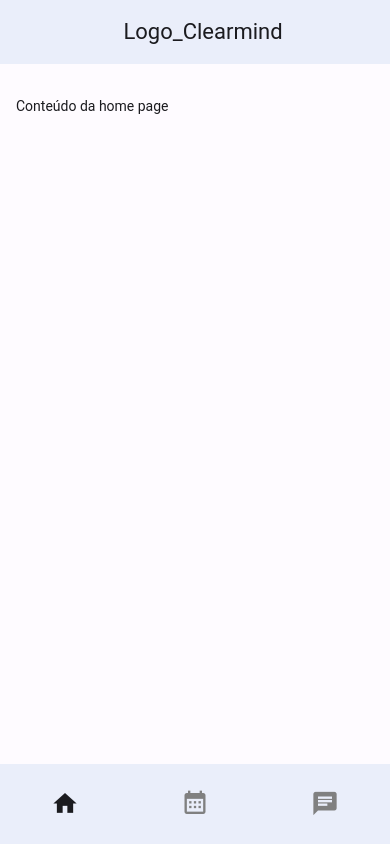
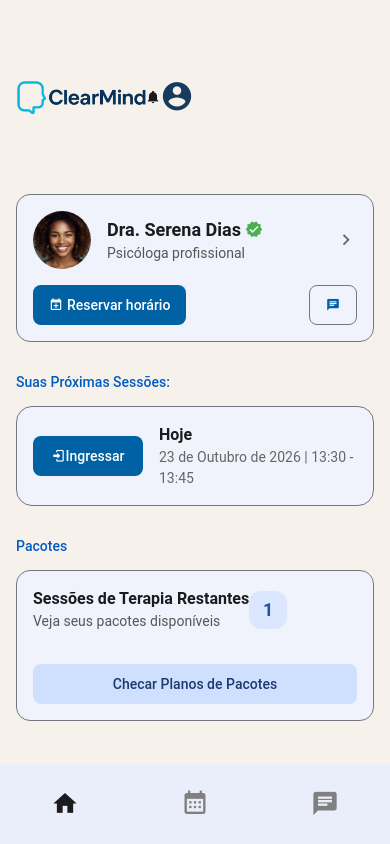
Before and after one commit to Git-Eduardo-Henrique/ClearMind_App, a plain HTML site: page Clearmind/www/index.html in a window 390 px wide. Drawn offline with Linux system fonts and the light colour scheme; some packages are replaced by stand-ins of ours.

Commit message:
home_v0.1

```diff
--- /dev/null
+++ b/Clearmind/www/css/home.css
@@ -0,0 +1,100 @@
+/* ===== BACKGROUND ===== */
+.home-f7 {
+    background: #f7f1eb;
+}
+
+/* ===== HEADER ===== */
+.logo-f7 {
+    width: 130px;
+}
+
+.profile-icon {
+    font-size: 34px;
+    color: #163b5c;
+}
+
+/* ===== CARD PSICÓLOGA ===== */
+.therapist-card-f7 {
+    border-radius: 14px;
+}
+
+.therapist-photo-f7 {
+    width: 58px;
+    height: 58px;
+    border-radius: 50%;
+    object-fit: cover;
+}
+
+.therapist-name-f7 {
+    font-size: 18px;
+    font-weight: 600;
+    display: flex;
+    align-items: center;
+    gap: 4px;
+}
+
+.verified-icon {
+    color: #4CAF50;
+    font-size: 18px;
+}
+
+.therapist-role-f7 {
+    font-size: 14px;
+    color: #555;
+}
+
+.therapist-nav-icon {
+    margin-left: auto;
+    font-size: 22px;
+    color: #666;
+}
+
+/* ===== SESSÕES ===== */
+.session-btn-f7 {
+    min-width: 110px;
+    text-align: center;
+}
+
+.session-date-f7 {
+    font-size: 16px;
+    font-weight: 600;
+}
+
+.session-time-f7 {
+    font-size: 14px;
+    color: #666;
+}
+
+/* ===== PACOTES ===== */
+.package-card-f7 {
+    border-radius: 14px;
+}
+
+.package-title-f7 {
+    font-size: 16px;
+    font-weight: 600;
+}
+
+.package-desc-f7 {
+    font-size: 14px;
+    color: #555;
+}
+
+.package-badge-f7 {
+    width: 38px;
+    height: 38px;
+    border-radius: 12px;
+    background: #dbe6ff;
+    display: flex;
+    justify-content: center;
+    align-items: center;
+    color: #2a4fa3;
+    font-size: 18px;
+    font-weight: 700;
+}
+
+/* ===== BOTÃO LIGHT BLUE ===== */
+.color-lightblue {
+    background: #cfe0ff;
+    color: #1a3a70;
+}
--- a/Clearmind/www/index.html
+++ b/Clearmind/www/index.html
@@ -10,7 +10,7 @@
     <!-- Color theme for statusbar (Android only) -->
     <meta name="theme-color" content="#2196f3">
     <!-- Your app title -->
-    <title>Template Tab</title>
+    <title>Clearmind Home</title>
     <!-- Path to Framework7 Library Bundle CSS -->
     <link rel="stylesheet" href="lib/framework7-bundle.min.css">
     <!-- CSS PERSONALIZADO PARA MENU-->
@@ -18,6 +18,7 @@
     <!--Ícones Material Design-->
     <link rel="stylesheet" href="css/materialdesignicons.min.css">
 
+    <link rel="stylesheet" href="css/home.css">
 
 </head>
 
@@ -46,20 +47,93 @@
 
             <!-- Initial Page, "data-name" contains page name -->
             <div data-name="index" class="page color-theme-blue">
+                <!-- Scrollable page content -->
+                <div class="page-content home-f7">
 
-                <!-- Top Navbar -->
-                <div class="navbar">
-                    <div class="navbar-bg"></div>
-                    <div class="navbar-inner justify-content-center">
-                        <div class="title ">Logo_Clearmind</div>
+                    <!-- HEADER (Logo + Perfil) -->
+                    <div class="block header-f7 display-flex justify-content-between align-items-center">
+                        <!-- Logo (trocar imagem depois) -->
+                        <img src="img/logo_completo.png" class="logo-f7" alt="Logo">
+
+                        <!-- Ícone de perfil -->
+                        <i class="mdi mdi-bell"></i>
+                        <i class="mdi mdi-account-circle profile-icon"></i>
                     </div>
-                </div>
 
-                <!-- Scrollable page content -->
-                <div class="page-content">
-                    <div class="block">
-                        Conteúdo da home page
+                    <!-- CARD DA PSICÓLOGA -->
+                    <div class="card card-outline therapist-card-f7">
+                        <div class="card-content card-content-padding">
+
+                            <div class="display-flex align-items-center">
+                                <!-- Foto -->
+                                <img src="img/serena.png" class="therapist-photo-f7">
+
+                                <div class="margin-left">
+                                    <div class="therapist-name-f7">
+                                        Dra. Serena Dias
+                                        <i class="mdi mdi-check-decagram verified-icon"></i>
+                                    </div>
+                                    <div class="therapist-role-f7">Psicóloga profissional</div>
+                                </div>
+
+                                <i class="mdi mdi-chevron-right therapist-nav-icon"></i>
+                            </div>
+
+                            <!-- BOTÕES -->
+                            <div class="display-flex justify-content-space-between margin-top">
+                                <a class="button button-fill color-blue width-50">
+                                    <i class="mdi mdi-calendar-plus"></i>
+                                    <span>Reservar horário</span>
+                                </a>
+
+                                <a class="button button-outline color-blue width-50">
+                                    <i class="mdi mdi-message-text"></i>
+                                </a>
+                            </div>
+                        </div>
                     </div>
+
+                    <!-- PRÓXIMAS SESSÕES -->
+                    <div class="block-title">Suas Próximas Sessões:</div>
+
+                    <div class="card card-outline next-session-card-f7">
+                        <div class="card-content card-content-padding display-flex align-items-center">
+
+                            <!-- Botão entrar -->
+                            <a class="button button-fill color-blue session-btn-f7 margin-right">
+                                <i class="mdi mdi-login"></i> Ingressar
+                            </a>
+
+                            <!-- Informações -->
+                            <div>
+                                <div class="session-date-f7">Hoje</div>
+                                <div class="session-time-f7">23 de Outubro de 2026 | 13:30 - 13:45</div>
+                            </div>
+                        </div>
+                    </div>
+
+                    <!-- PACOTES -->
+                    <div class="block-title">Pacotes</div>
+
+                    <div class="card card-outline package-card-f7">
+                        <div class="card-content card-content-padding display-flex justify-content-between align-items-center">
+
+                            <div>
+                                <div class="package-title-f7">Sessões de Terapia Restantes</div>
+                                <div class="package-desc-f7">Veja seus pacotes disponíveis</div>
+                            </div>
+
+                            <div class="package-badge-f7">1</div>
+                        </div>
+
+                        <div class="card-footer">
+                            <a class="button button-fill color-lightblue width-100">
+                                Checar Planos de Pacotes
+                            </a>
+                        </div>
+                    </div>
+
+                    <div style="height: 80px;"></div>
                 </div>
             </div>
         </div>
```
Also changed, not shown: Clearmind/www/img/logo_completo.png (added), Clearmind/www/img/serena.png (added).
